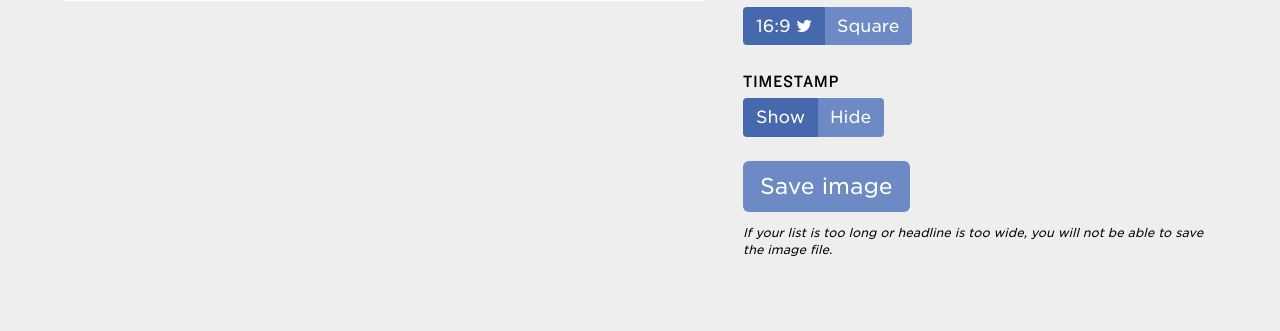
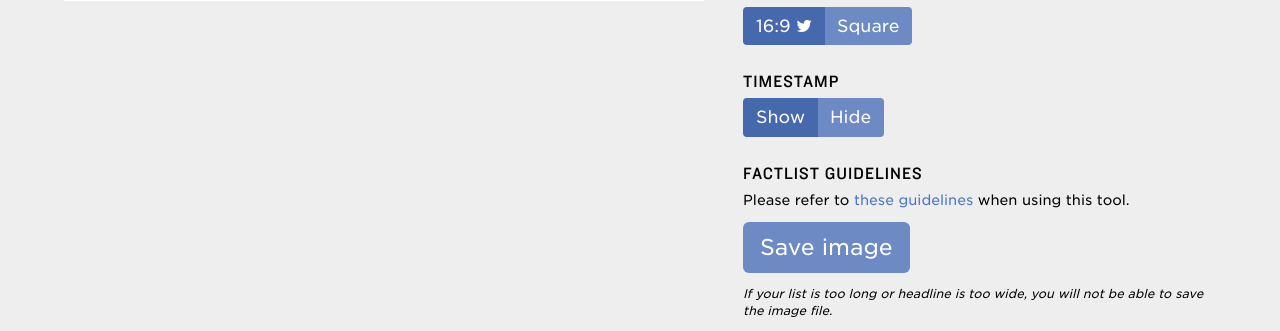
Before and after one commit to nprapps/lunchbox, a Flask app: page /factlist/index.html in a window 1280 px wide. Shown: the part 470-801 px from the top of the page. Before the commit the page ends 726 px from the top, so only its background shows below. Run offline with Flask 2, Linux system fonts and the light colour scheme; style sheets or scripts are compiled from the project's sources; some libraries are stand-ins or nearby versions.

Commit message:
add factlist guidelines

```diff
--- a/less/factlist.less
+++ b/less/factlist.less
@@ -156,6 +156,10 @@ canvas {
             text-transform: none;
             letter-spacing: 0;
         }
+    }
+
+    .guidelines {
+        font-size: 14px;
     }
 
     .help {
--- a/templates/factlist.html
+++ b/templates/factlist.html
@@ -58,6 +58,11 @@
                         </div>
                     </div>
                     <div class="form-group">
+                        <label>Factlist guidelines</label>
+                            <div class="guidelines">Please refer to <a target="_blank" href="https://docs.google.com/document/d/1taOtBwiGD2xZvWA3X94mFVzMb7RUaho7hXUfgPbuzpE/">these guidelines</a> when using this tool.
+                            </div>
+                    </div>
+                    <div class="form-group">
                         <button id="save" class="btn btn-lg btn-primary">Save image</button>
                     </div>
                     <div class="form-group">
--- a/templates/quotable.html
+++ b/templates/quotable.html
@@ -55,7 +55,8 @@
                     </div>
                     <div class="form-group">
                     <label>Quotable guidelines</label>
-                        <a target="_blank" href="https://docs.google.com/document/d/1bFqOxGOIJB3BBV4HBo1x0uE0mHL3ZweZdgEJkBNaX5Q" class="guidelines">Please refer to the following guidelines when using this tool.</a>
+                        <div class="guidelines">Please refer to <a target="_blank" href="https://docs.google.com/document/d/15G5N4an1BtGUVxN-Rh5coJFZxICsiFLLme4D5o1Tf30">these guidelines</a> when using this tool.
+                        </div>
                     </div>
                     <div class="form-group">
                         <button id="save" class="btn btn-lg btn-primary">Save image</button>
```
